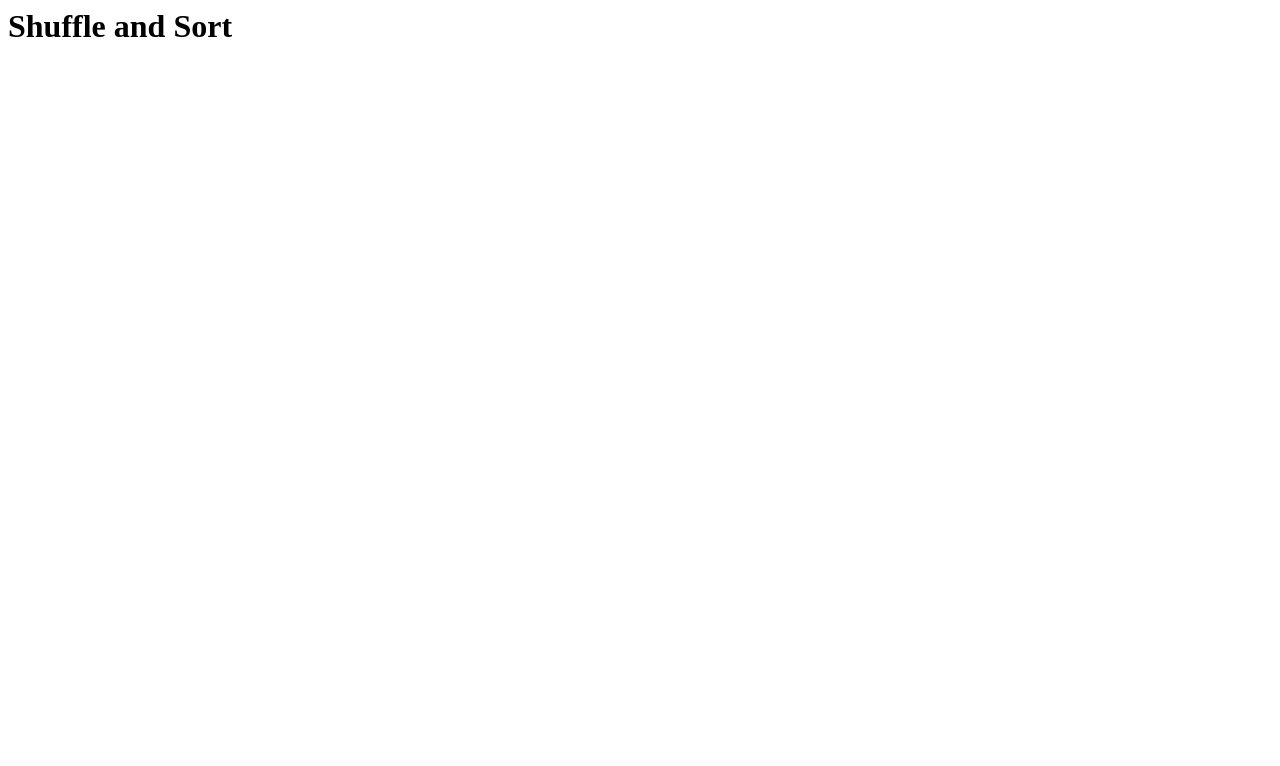
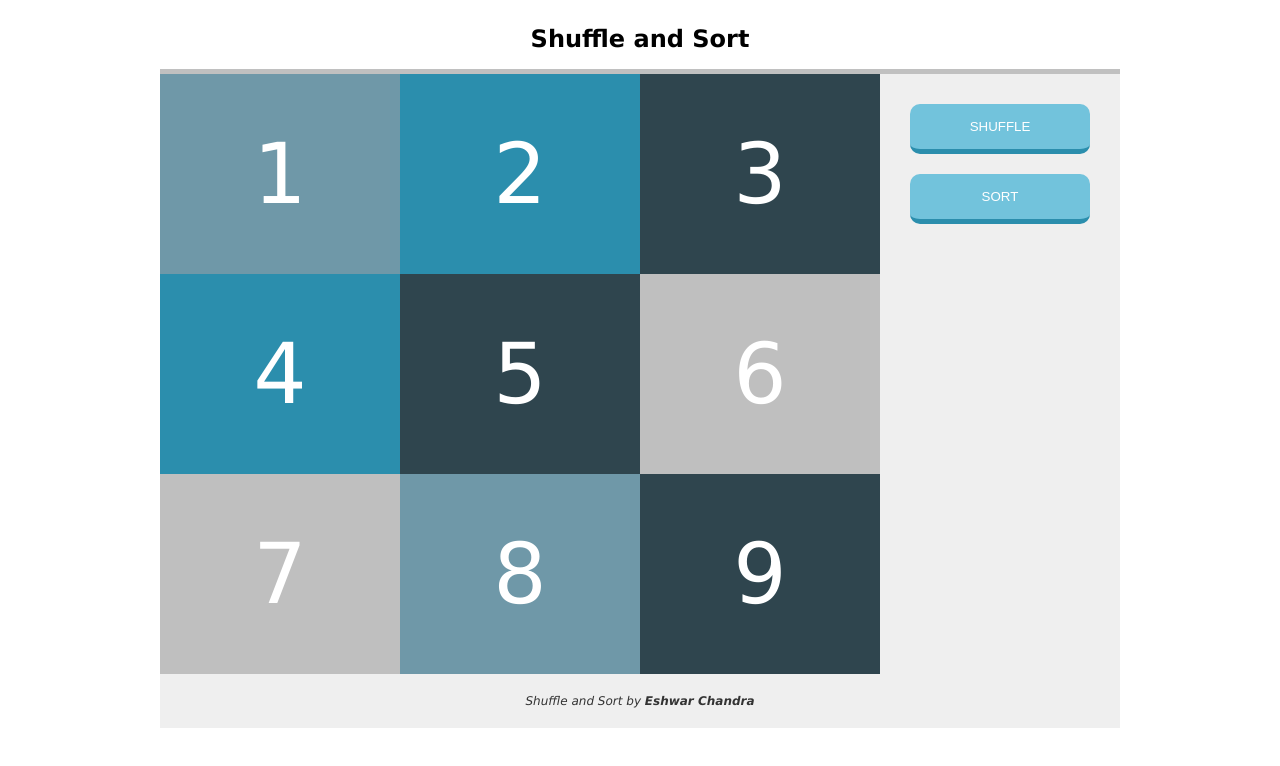
Before and after one commit to eshwarz/shuffle-sort, a plain HTML site: page index.html in a window 1280 px wide. Drawn offline with Linux system fonts and the light colour scheme.

Commit message:
Desktop UI

```diff
--- a/index.html
+++ b/index.html
@@ -1,8 +1,46 @@
-<html>
+<!doctype html>
   <head>
     <title>Shuffle and Sort</title>
+    <link rel="stylesheet" href="styles/main.css" />
+    <script src="scripts/main.js"></script>
   </head>
   <body>
-    <h1>Shuffle and Sort</h1>
+    <div class="mt-25">
+
+      <header>
+        <center>
+          <h1>Shuffle and Sort</h1>
+        </center>
+      </header>
+
+      <div class="container">
+
+        <div class="flex">
+          <div class="cards flex">
+            <div class="card card-1">1</div>
+            <div class="card card-2">2</div>
+            <div class="card card-3">3</div>
+            <div class="card card-4">4</div>
+            <div class="card card-5">5</div>
+            <div class="card card-6">6</div>
+            <div class="card card-7">7</div>
+            <div class="card card-8">8</div>
+            <div class="card card-9">9</div>
+          </div>
+          <div class="right-panel">
+            <button class="btn">SHUFFLE</button>
+            <button class="btn">SORT</button>
+          </div>
+        </div>
+
+        <footer>
+          <center>
+            Shuffle and Sort by <strong>Eshwar Chandra</strong>
+          </center>
+        </footer>
+      </div>
+
+
+    </div>
   </body>
 </html>
--- /dev/null
+++ b/scripts/main.js
@@ -0,0 +1,31 @@
+/**
+ * Shuffle and sort class which tales care of the functionality
+ */
+class ShuffleSort {
+
+  /**
+   * Constructor
+   */
+  constructor() {
+    this.shuffle();
+    this.sort();
+  }
+
+  /**
+   * Shuffling functionality
+   */
+  shuffle = () => {
+    console.log('shuffle function!');
+  }
+
+  /**
+   * Sorting functionality
+   */
+  sort = () => {
+    console.log('sort function!');
+  }
+
+}
+
+// creating an instance of the shuffle and sort application
+new ShuffleSort();
--- /dev/null
+++ b/styles/main.css
@@ -0,0 +1,79 @@
+body {
+  margin: 0;
+  padding: 0;
+  font-family: Verdana, Geneva, Tahoma, sans-serif;
+  font-size: 12px;
+}
+
+.mt-25 {
+  margin-top: 25px;
+}
+
+.container {
+  width: 960px;
+  margin: auto;
+  background: #efefef;
+  border-top: 5px solid #c0c0c0;
+}
+
+footer {
+  color: #333;
+  padding: 20px 0;
+  font-style: italic;
+}
+
+.flex {
+  display: flex;
+}
+
+.cards {
+  width: 720px;
+  flex-flow: row wrap;
+}
+
+.right-panel {
+  width: 240px;
+  padding: 30px;
+  box-sizing: border-box;
+}
+
+.card {
+  width: 240px;
+  color: #ffffff;
+  text-align: center;
+  font-size: 84px;
+  height: 200px;
+  line-height: 200px;
+}
+.card-1, .card-8 {
+  background: #6f98a8;
+}
+.card-2, .card-4 {
+  background: #2b8ead;
+}
+.card-3, .card-5, .card-9 {
+  background: #2f454e;
+}
+.card-6, .card-7 {
+  background: #bfbfbf;
+}
+
+.btn {
+  background: #72c3dc;
+  color: #ffffff;
+  padding: 15px 10px;
+  border-radius: 10px;
+  border: 0px;
+  border-bottom: 5px solid #2b8ead;
+  outline-style: none;
+}
+.btn:active {
+  box-shadow: 0 3px 3px inset #2b8ead;
+  border-bottom: 5px solid #72c3dc;
+}
+
+.right-panel .btn {
+  display: block;
+  width: 100%;
+  margin-bottom: 20px;
+}
```
